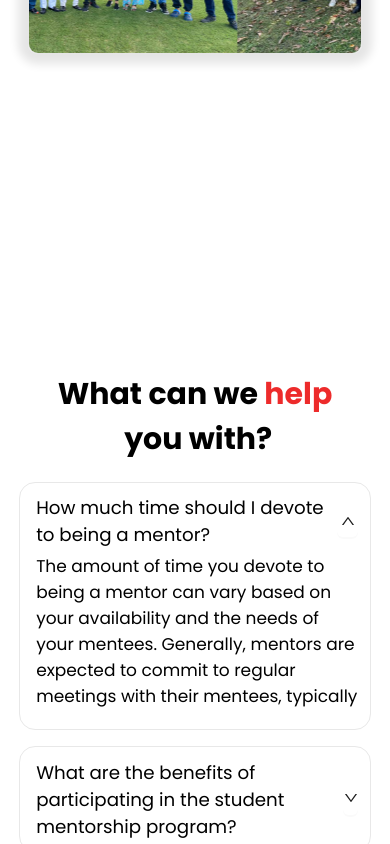
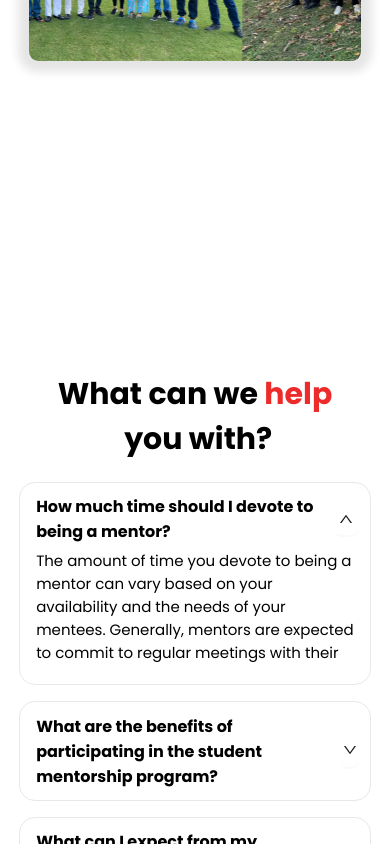
Before and after one commit to Student-Mentorship-Programme/smp-main, a Next.js app: page / in a window 390 px wide. Shown: the part 1156-2000 px from the top of the page. Built offline with nearby package versions, Linux system fonts and the light colour scheme.

Commit message:
Link Added + QnA Font fixes

```diff
--- a/src/_components/pages/Home/Card/QnACards/Card.module.css
+++ b/src/_components/pages/Home/Card/QnACards/Card.module.css
@@ -70,7 +70,7 @@
     border-radius: 1rem;
     padding: 0.7rem 0.75rem 0.7rem 1rem;
     margin-bottom: 1rem;
-    width: 60%;
+    width: 57.5%;
     box-sizing: border-box;
 }
 
@@ -79,7 +79,8 @@
     justify-content: space-between;
     align-items: center;
     cursor: pointer;
-    font-size: 18.25px;
+    font-size: 18px;
+    font-weight: bold;
 }
 
 .toggle_button {
@@ -107,10 +108,25 @@
     .card_container {
         width: 85%;
     }
+    .question {
+        font-size: 17px;
+    }
+
+    .answer {
+        font-size: 16px;
+    }
 }
 
 @media screen and (max-width: 576px) {
     .card_container {
         width: 97.5%;
     }
+
+    .question {
+        font-size: 16px;
+    }
+
+    .answer {
+        font-size: 15px;
+    }
 }
--- a/src/_components/pages/Home/Home.jsx
+++ b/src/_components/pages/Home/Home.jsx
@@ -133,7 +133,9 @@ const Index = () => {
                                 styles.main_first_container_content_title_area_button
                             }
                         >
-                            <button>Learn more</button>
+                            <button onClick={() => router.push("/about-us")}>
+                                Learn more
+                            </button>
                         </div>
                     </div>
                     <div className={styles.main_first_container_image}>
--- a/src/_components/pages/Home/Home.module.css
+++ b/src/_components/pages/Home/Home.module.css
@@ -268,10 +268,6 @@
         height: 77.5vh;
     }
 
-    .main_third_container_content_heading span {
-        font-size: 30px;
-    }
-
     .main_fourth_container {
         margin: 0px;
     }
```
